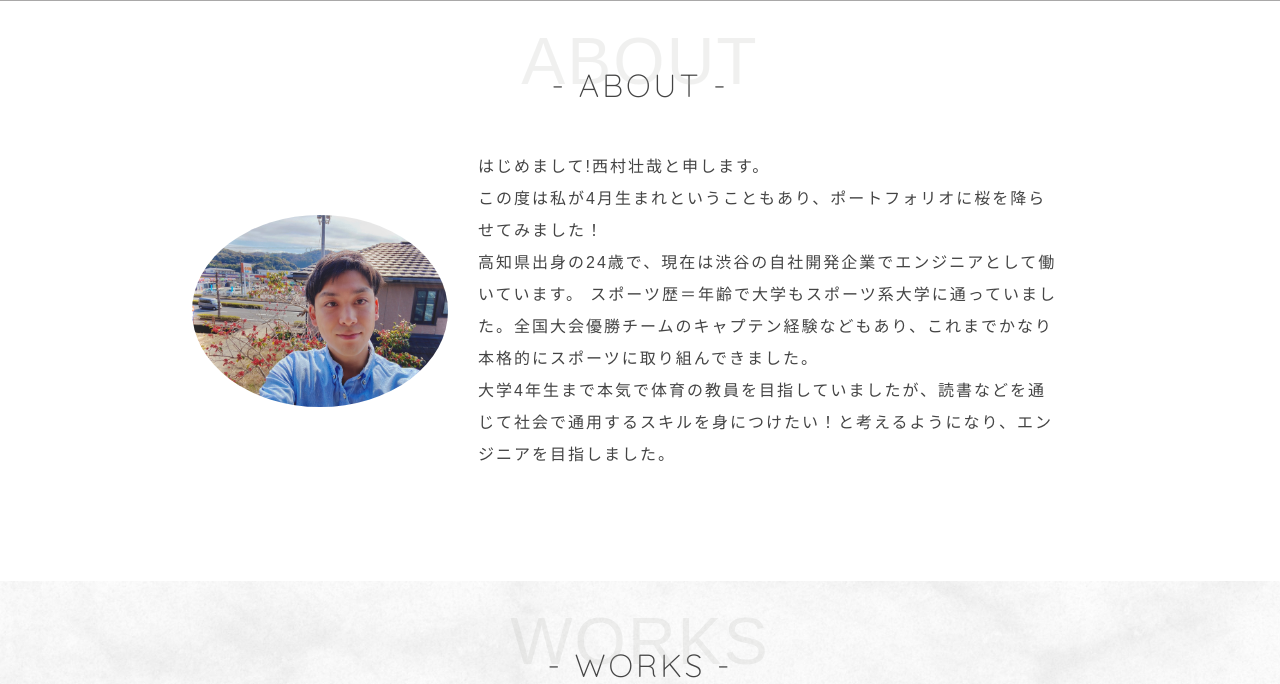
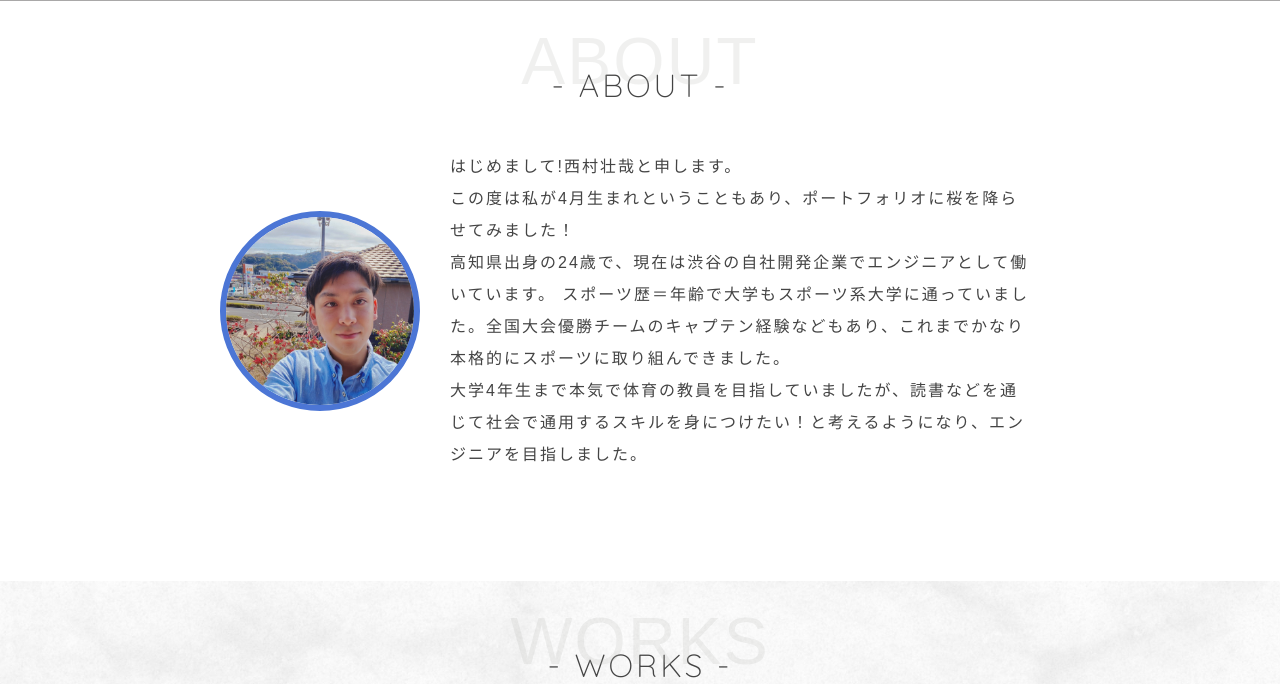
Before and after one commit to masaya0411/portfolio, a PHP site: page / in a window 1280 px wide. Shown: the part 799-1483 px from the top of the page. Run offline with PHP 8.4, Linux system fonts and the light colour scheme; some libraries are stand-ins or nearby versions.

Commit message:
layout : profile image

```diff
--- a/css/style.css
+++ b/css/style.css
@@ -393,14 +393,20 @@ input[type=email]:focus, input[type=password]:focus, input[type=text]:focus, sel
       display: block; } }
 
 .p-about__img {
-  width: 20%;
-  max-width: 600px; }
+  min-width: 200px; }
   @media screen and (max-width: 768px) {
     .p-about__img {
-      width: 50%;
+      width: 25%;
       margin: 0 auto; } }
+  @media screen and (max-width: 414px) {
+    .p-about__img {
+      width: 50%; } }
   .p-about__img img {
-    border-radius: 70%; }
+    width: 200px;
+    height: 200px;
+    border-radius: 50%;
+    object-fit: cover;
+    border: solid 6px #4c76d5; }
 
 .p-about__intro {
   max-width: 1000px;
--- a/scss/object/project/_about.scss
+++ b/scss/object/project/_about.scss
@@ -8,14 +8,20 @@
         }
     }
     &__img {
-        width: 20%;
-        max-width: 600px;
+        min-width: 200px;
         @include mq($breakpoint: md) {
-            width: 50%;
+            width: 25%;
             margin: 0 auto;
         }
+        @include mq($breakpoint: sm) {
+            width: 50%;
+        }
         & img {
-            border-radius: 70%;
+            width: 200px;
+            height: 200px;
+            border-radius: 50%;
+            object-fit: cover;
+            border: solid 6px #4c76d5;
         }
     }
     &__intro {
```
